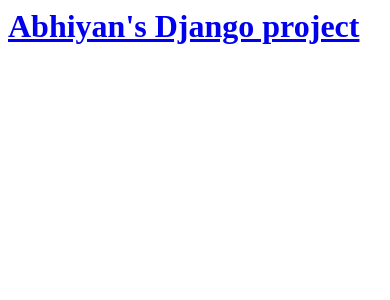
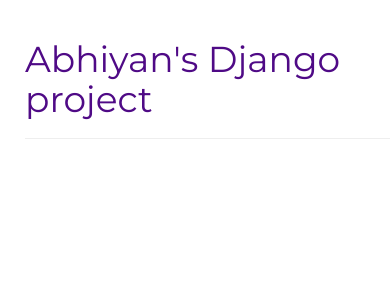
Before and after one commit to abhiyanbeta/django_project, a Django app: page / in a window 390 px wide. Shown: the top 300 px of the page. Run offline with Django 3.2, Linux system fonts and the light colour scheme; data that the repository does not hold is empty; some libraries are stand-ins or nearby versions.

Commit message:
Added view template and CSS

```diff
--- /dev/null
+++ b/blog/static/css/blog.css
@@ -0,0 +1,8 @@
+h1 a, h2 a {
+    color: #4F0A86;
+    font-family: 'Montserrat';
+}
+
+body {
+    padding-left: 25px;
+}
--- /dev/null
+++ b/blog/templates/blog/base.html
@@ -0,0 +1,23 @@
+{% load static %}
+<html>
+  <head>
+    <title>Abhiyan's Django project</title>
+    <link href="https://fonts.googleapis.com/css?family=Montserrat" rel="stylesheet" type="text/css">
+    <link rel="stylesheet" href="//maxcdn.bootstrapcdn.com/bootstrap/3.2.0/css/bootstrap.min.css">
+    <link rel="stylesheet" href="//maxcdn.bootstrapcdn.com/bootstrap/3.2.0/css/bootstrap-theme.min.css">
+    <link rel="stylesheet" href="{% static 'css/blog.css' %}">
+  </head>
+  <body>
+    <div class="page-header">
+        <h1><a href="/">Abhiyan's Django project</a></h1>
+    </div>
+    <div class="content container">
+        <div class="row">
+            <div class="col-md-8">
+            {% block content %}
+            {% endblock %}
+            </div>
+        </div>
+    </div>
+  </body>
+</html>
--- a/blog/templates/blog/post_list.html
+++ b/blog/templates/blog/post_list.html
@@ -1,21 +1,11 @@
-<html>
-  <head>
-    <title>Abhiyan's Django project</title>
-  </head>
+{% extends 'blog/base.html' %}
 
-  <body>
-    <div>
-      <h1><a href="/">Abhiyan's Django project</a></h1>
-    </div>
-
+{% block content %}
     {% for post in posts %}
       <div>
         <p>Published: {{ post.published_date }}</p>
-        <h2><a href="">{{ post.title }}</a></h2>
+        <h2><a href="{% url 'post_detail' pk=post.pk %}">{{ post.title }}</a></h2>
         <p>{{ post.text|linebreaksbr }}</p>
-    </div>
+      </div>
     {% endfor %}
-
-  </body>
-
-</html>
+{% endblock %}
--- a/blog/urls.py
+++ b/blog/urls.py
@@ -3,4 +3,5 @@
 
 urlpatterns = [
     path('', views.post_list, name='post_list'),
+    path('post/<int:pk>/', views.post_detail, name='post_detail'),
 ]
--- a/blog/views.py
+++ b/blog/views.py
@@ -1,7 +1,11 @@
-from django.shortcuts import render
+from django.shortcuts import render, get_object_or_404
 from django.utils import timezone
 from .models import Post
 
-def post_list (request):
+def post_list(request):
     posts = Post.objects.filter(published_date__lte=timezone.now()).order_by('published_date')
     return render(request, 'blog/post_list.html', {'posts': posts})
+
+def post_detail(request, pk):
+    post = get_object_or_404(Post, pk=pk)
+    return render(request, 'blog/post_detail.html', {'post': post})
```
Also changed, not shown: blog/templates/blog/post_detail.html (added, +13 -0 lines).
